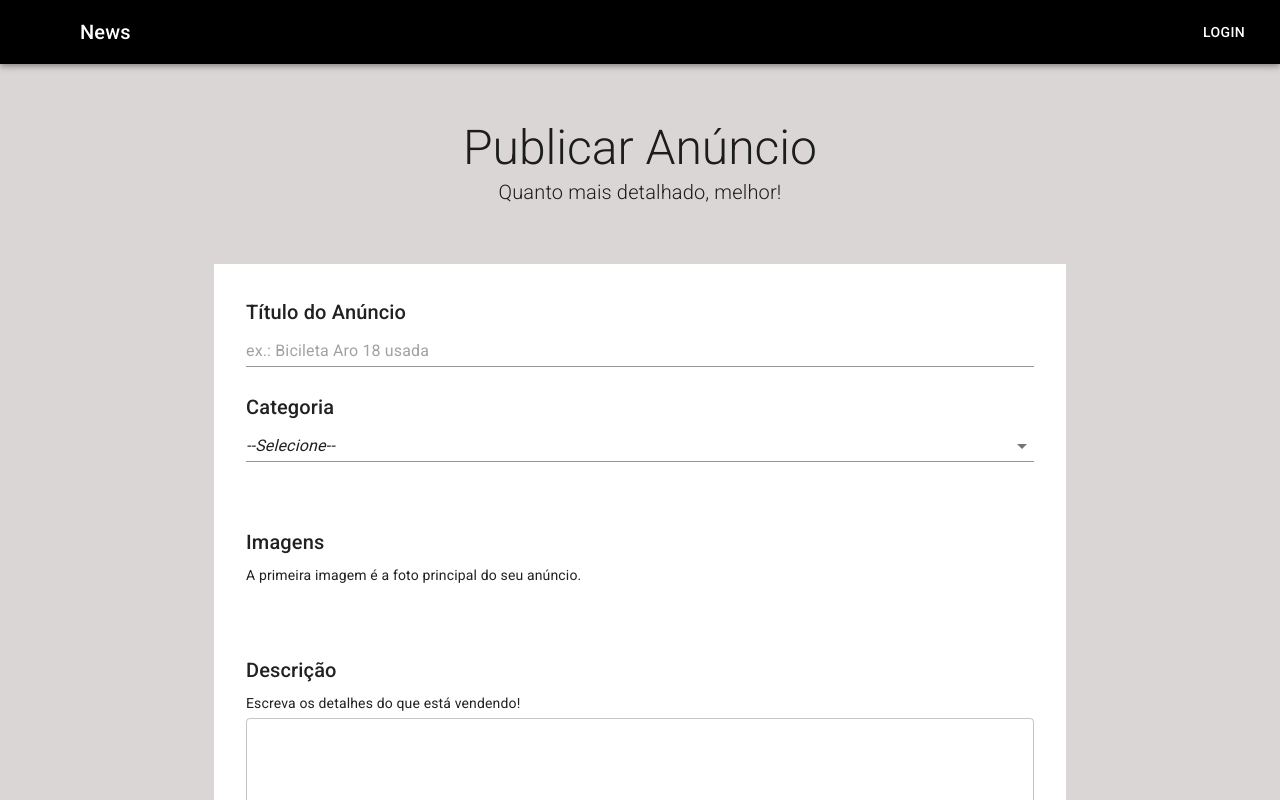
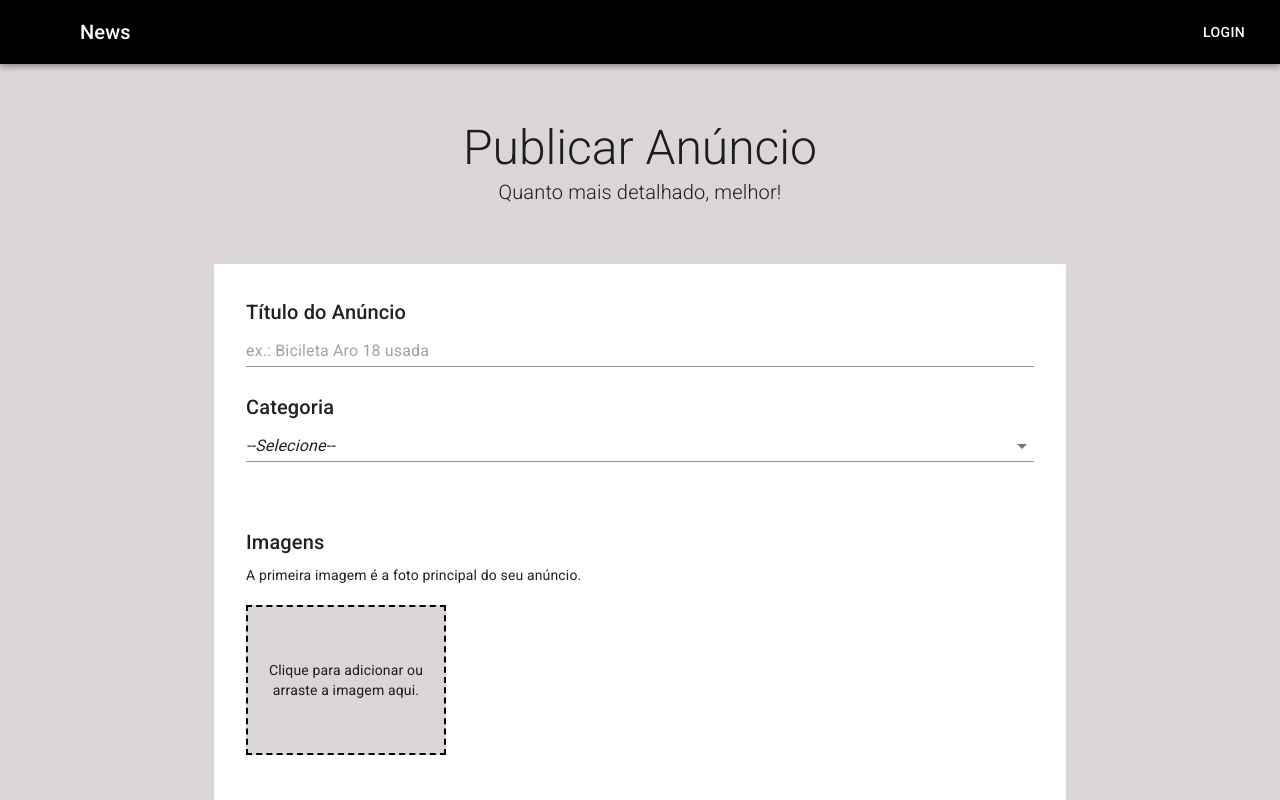
Before and after one commit to Guuzta/anunx, a Next.js app: page /user/publish in a window 1280 px wide. Shown: the top 800 px of the page. Built offline with nearby package versions, Linux system fonts and the light colour scheme; some icons are missing.

Commit message:
adicionando feature de upload de imagens (front)

```diff
--- a/package.json
+++ b/package.json
@@ -15,7 +15,8 @@
     "@mui/material": "^7.3.1",
     "next": "15.4.5",
     "react": "19.1.0",
-    "react-dom": "19.1.0"
+    "react-dom": "19.1.0",
+    "react-dropzone": "^14.3.8"
   },
   "devDependencies": {
     "@eslint/eslintrc": "^3",
--- a/src/app/user/publish/page.js
+++ b/src/app/user/publish/page.js
@@ -1,4 +1,6 @@
 'use client'
+
+import { useState } from 'react'
 
 import {
     Box,
@@ -7,12 +9,41 @@ import {
     Typography,
     TextField,
     Select,
-    MenuItem
+    MenuItem,
+    IconButton
 } from "@mui/material"
+
+import { DeleteForever } from "@mui/icons-material"
 
 import theme from '../../../theme/theme'
 
+import { useDropzone } from "react-dropzone"
+
 const Publish = () => {
+
+    const [files, setFiles] = useState([])
+
+    const { getRootProps, getInputProps } = useDropzone({
+        accept: 'image/*',
+        onDrop: (acceptedFile) => {
+            const newFiles = acceptedFile.map(file => {
+                return Object.assign(file, {
+                    preview: URL.createObjectURL(file)
+                })
+            })
+
+            setFiles([
+                ...files,
+                ...newFiles
+            ])
+        }
+    })
+
+    const handleRemoveFile = fileName => {
+        const newFileState = files.filter(file => file.name !== fileName)
+        setFiles(newFileState)
+    }
+
     return (
         <>
             <Container maxWidth='sm' sx={{ my: 7 }}>
@@ -75,6 +106,83 @@ const Publish = () => {
                     <Typography component='h3' variant='body2' gutterBottom>
                         A primeira imagem é a foto principal do seu anúncio.
                     </Typography>
+                    <Box sx={{ display: 'flex', flexWrap: 'wrap', marginTop: '20px' }}>
+                        <Box
+                            sx={{
+                                display: 'flex',
+                                marginRight: '15px',
+                                justifyContent: 'center',
+                                alignItems: 'center',
+                                textAlign: 'center',
+                                width: '200px',
+                                height: '150px',
+                                backgroundColor: theme.palette.background.default,
+                                border: '2px dashed black'
+                            }}
+                            {...getRootProps()}
+                        >
+                            <input {...getInputProps()} />
+                            <Typography variant='body2'>
+                                Clique para adicionar ou arraste a imagem aqui.
+                            </Typography>
+                        </Box>
+                        {
+                            files.map((file, index) => (
+                                <Box
+                                    key={index}
+                                    sx={{
+                                        '&:hover .deleteImage': {
+                                            display: 'flex'
+                                        },
+                                        marginRight: '15px',
+                                        marginBottom: '15px',
+                                        position: 'relative',
+                                        backgroundImage: `url(${file.preview})`,
+                                        backgroundSize: 'cover',
+                                        backgroundPosition: 'center center',
+                                        width: '200px',
+                                        height: '150px',
+                                    }}
+                                >
+                                    {
+                                        index === 0 ?
+                                        <Box>
+                                                <Typography
+                                                    variant='body2'
+                                                    sx={{
+                                                        color: 'white',
+                                                        position: 'absolute',
+                                                        bottom: '0',
+                                                        left: '0',
+                                                        padding: '5px',
+                                                        backgroundColor: 'blue',
+                                                    }}
+                                                >
+                                                    Principal
+                                                </Typography>
+                                        </Box>
+                                        : null
+
+                                    }
+                                    <Box
+                                        className='deleteImage'
+                                        sx={{
+                                            display: 'none',
+                                            justifyContent: 'center',
+                                            alignItems: 'center',
+                                            backgroundColor: 'rgba(0, 0, 0, 0.7)',
+                                            width: '100%',
+                                            height: '100%'
+                                        }}
+                                    >
+                                        <IconButton sx={{ color: 'white' }} onClick={() => handleRemoveFile(file.name)}>
+                                            <DeleteForever fontSize="large" />
+                                        </IconButton>
+                                    </Box>
+                                </Box>
+                            ))
+                        }
+                    </Box>
                 </Box>
             </Container>
 
--- a/src/theme/theme.js
+++ b/src/theme/theme.js
@@ -4,6 +4,9 @@ const theme = createTheme({
     palette: {
         primary: {
             main: '#000000'
+        },
+        secondary: {
+            main: '#fffff'
         },
         background: {
             default: '#dad6d6ff',
```
Also changed, not shown: 1 other file (tests, documents, lock files or other folders).
